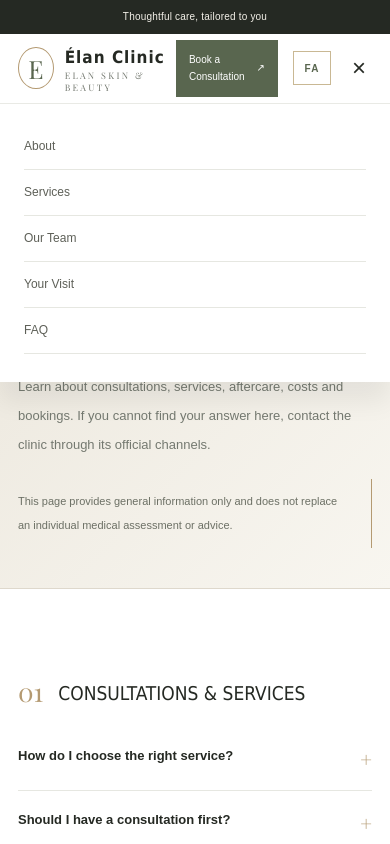
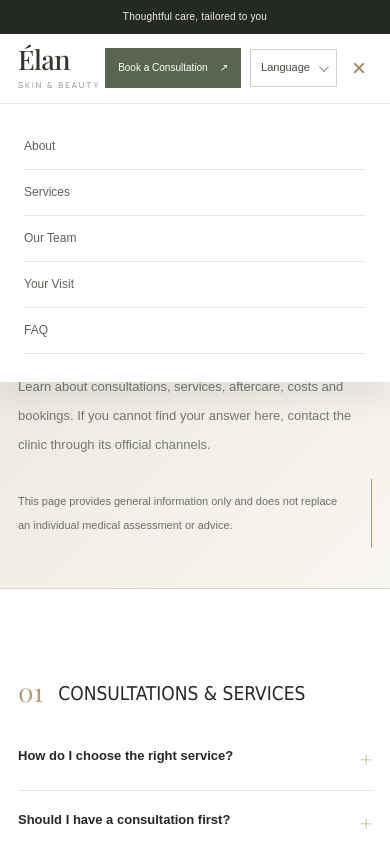
Before and after one commit to Amir-Studio/elan-clinic, a plain HTML site: page en/faq.html in a window 390 px wide. Both pictures are taken after a click on the button "Open menu". Shown: the top 844 px of the page. Drawn offline with nearby package versions, Linux system fonts and the light colour scheme; a web font is replaced by a local one.

Commit message:
Refine language selector, wordmark and cinematic navigation

```diff
--- a/en/faq.html
+++ b/en/faq.html
@@ -280,13 +280,46 @@ html[dir="ltr"] .studio-copy{border-left:0;border-right:1px solid rgba(198,166,1
 html[dir="ltr"] .studio-bottomline a{font-family:Arial,sans-serif}html[dir="ltr"] .sample-note{border-right:0;border-left:2px solid var(--gold)}
 html[dir="ltr"] .faq-list summary{direction:ltr}html[dir="ltr"] .footer-bottom{direction:ltr}
 @media(max-width:680px){html[dir="ltr"] .about-image{padding:0 24px 24px 0}html[dir="ltr"] .studio-copy{border-right:0;border-top:1px solid rgba(198,166,107,.2);padding:17px 0 0}}
+
+/* Refined identity, language control and cinematic navigation */
+.logo.wordmark-logo{display:flex;flex-direction:column;align-items:flex-start;justify-content:center;gap:0;min-width:132px}
+.logo.wordmark-logo .logo-title{font-family:'Playfair Display',Georgia,serif;font-size:30px;font-weight:500;line-height:1.05;letter-spacing:-.7px;color:#30362d;direction:ltr}
+.logo.wordmark-logo .logo-sub{font-family:'Manrope',Arial,sans-serif;font-size:8px;font-weight:400;letter-spacing:2.1px;line-height:1.7;color:#85877e;margin-top:5px;direction:ltr;white-space:nowrap}
+.language-menu{position:relative;z-index:42;direction:ltr}
+.language-menu details{position:relative}
+.language-menu summary{list-style:none;cursor:pointer;display:flex;align-items:center;justify-content:center;gap:9px;min-width:82px;height:40px;padding:0 13px;border:1px solid #d8d2c5;background:#fff;color:#454b41;font-size:12px;font-weight:500;transition:background .25s,border-color .25s,color .25s}
+.language-menu summary::-webkit-details-marker{display:none}
+.language-menu summary:after{content:"";width:6px;height:6px;border-right:1px solid #8c806b;border-bottom:1px solid #8c806b;transform:rotate(45deg) translateY(-2px);transition:transform .3s}
+.language-menu details[open] summary{border-color:#b49a72;background:#fbfaf7}
+.language-menu details[open] summary:after{transform:rotate(225deg) translate(-2px,-1px)}
+.language-options{position:absolute;top:calc(100% + 9px);left:0;min-width:142px;padding:7px;background:#fff;border:1px solid #e9e5dc;box-shadow:0 18px 38px #25292318;display:grid;gap:2px;opacity:0;visibility:hidden;transform:translateY(-8px) scale(.98);transform-origin:top left;transition:opacity .28s ease,transform .38s cubic-bezier(.2,.75,.25,1),visibility 0s linear .38s}
+.language-menu details[open] .language-options{opacity:1;visibility:visible;transform:translateY(0) scale(1);transition-delay:0s}
+.language-options a,.language-options .current-language{display:block;padding:9px 11px;font-size:11px;color:#62665c;white-space:nowrap}
+.language-options a:hover{background:#f5f3ed;color:#343c31}
+.language-options .current-language{color:#59664f;background:#f7f7f3;font-weight:600}
+.hamb{transition:transform .45s cubic-bezier(.2,.8,.2,1),color .25s}
+.hamb[aria-expanded="true"]{transform:rotate(90deg);color:#9c8053}
+@media(max-width:680px){
+ .header{z-index:50}
+ .nav{position:relative}
+ .nav-cta{gap:9px}
+ .language-menu summary{min-width:74px;height:38px;padding:0 10px;font-size:11px}
+ .logo.wordmark-logo{min-width:0}
+ .logo.wordmark-logo .logo-title{font-size:27px}
+ .links{display:flex;visibility:hidden;opacity:0;pointer-events:none;transform:translateY(-15px) scale(.985);transform-origin:top center;transition:opacity .34s ease,transform .48s cubic-bezier(.2,.8,.2,1),visibility 0s linear .48s;max-height:calc(100dvh - 82px);overflow-y:auto}
+ .links.open{display:flex;visibility:visible;opacity:1;pointer-events:auto;transform:translateY(0) scale(1);transition-delay:0s}
+ .links a{opacity:0;transform:translateY(-7px);transition:opacity .28s ease,transform .38s cubic-bezier(.2,.8,.2,1)}
+ .links.open a{opacity:1;transform:translateY(0)}
+ .links.open a:nth-child(1){transition-delay:.04s}.links.open a:nth-child(2){transition-delay:.08s}.links.open a:nth-child(3){transition-delay:.12s}.links.open a:nth-child(4){transition-delay:.16s}.links.open a:nth-child(5){transition-delay:.20s}
+}
+@media(prefers-reduced-motion:reduce){.links,.links a,.hamb,.language-options,.language-menu summary:after{transition:none!important;transform:none!important}}
 </style></head>
 <body>
 <div class="announcement">Thoughtful care, tailored to you</div>
 <header class="header"><div class="wrap nav">
-<a class="logo" href="index.html#home" aria-label="اِلَن کلینیک"><span class="logo-symbol">E</span><span><span class="logo-title">Élan Clinic</span><span class="logo-sub">ELAN SKIN & BEAUTY</span></span></a>
+<a class="logo wordmark-logo" href="index.html#home" aria-label="Élan"><span class="logo-title">Élan</span><span class="logo-sub">SKIN &amp; BEAUTY</span></a>
 <nav class="links" id="links"><a href="index.html#about">About</a><a href="index.html#services">Services</a><a href="index.html#team">Our Team</a><a href="index.html#journey">Your Visit</a><a href="faq.html" aria-current="page">FAQ</a></nav>
-<div class="nav-cta"><a class="btn" href="index.html#contact">Book a Consultation <span>↗</span></a><a class="language-switch" href="../faq.html" lang="fa" aria-label="Switch to Persian">FA</a><button class="hamb" id="hamb" aria-label="Open menu" aria-expanded="false">☰</button></div>
+<div class="nav-cta"><a class="btn" href="index.html#contact">Book a Consultation <span>↗</span></a><div class="language-menu"><details><summary aria-label="Choose language">Language</summary><div class="language-options"><span class="current-language" aria-current="true">English</span><a href="../faq.html" lang="fa">فارسی</a></div></details></div><button class="hamb" id="hamb" aria-label="Open menu" aria-expanded="false">☰</button></div>
 </div></header>
 <main>
 <section class="faq-hero"><div class="wrap faq-hero-grid"><div><div class="kicker">VISITOR GUIDE</div><h1>Clear answers,<br>for informed decisions.</h1><p>Learn about consultations, services, aftercare, costs and bookings. If you cannot find your answer here, contact the clinic through its official channels.</p></div><div class="faq-hero-note">This page provides general information only and does not replace an individual medical assessment or advice.</div></div></section>
@@ -305,7 +338,7 @@ html[dir="ltr"] .faq-list summary{direction:ltr}html[dir="ltr"] .footer-bottom{d
 <div class="faq-bottom"><div><h2>Still have a question?</h2><p>Visit the home page to start a conversation or request a consultation.</p></div><a class="btn" href="index.html#contact">Request a consultation <span>↗</span></a></div>
 </div></main>
 <footer class="footer"><div class="wrap"><div class="footer-grid">
-<div><a class="logo" href="index.html#home"><span class="logo-symbol">E</span><span><span class="logo-title">Élan Clinic</span><span class="logo-sub">ELAN SKIN & BEAUTY</span></span></a><p>Thoughtful skin care, guided by science, empathy and individual needs.</p></div>
+<div><a class="logo wordmark-logo" href="index.html#home" aria-label="Élan"><span class="logo-title">Élan</span><span class="logo-sub">SKIN &amp; BEAUTY</span></a><p>Thoughtful skin care, guided by science, empathy and individual needs.</p></div>
 <div><h4>QUICK LINKS</h4><div class="footer-links"><a href="index.html#about">About</a><a href="index.html#services">Services</a><a href="index.html#team">Our Team</a><a href="faq.html">FAQ</a></div></div>
 <div><h4>CONTACT</h4><div class="footer-links"><a href="index.html#contact">Request a consultation</a><a href="index.html#contact">Clinic address</a><a href="index.html#contact">OPENING HOURS</a></div></div>
 <div><h4>SOCIAL MEDIA</h4><div class="footer-links"><a href="index.html#contact">Clinic Instagram — add official link</a><a href="index.html#contact">Contact — add verified details</a></div></div>
@@ -338,6 +371,6 @@ html[dir="ltr"] .faq-list summary{direction:ltr}html[dir="ltr"] .footer-bottom{d
 </section>
 <script>
 const hamb=document.getElementById('hamb'),links=document.getElementById('links');
-hamb.addEventListener('click',()=>{const open=links.classList.toggle('open');hamb.setAttribute('aria-expanded',String(open));hamb.textContent=open?'×':'☰';document.body.classList.toggle('lock',open)});
-links.querySelectorAll('a').forEach(a=>a.addEventListener('click',()=>{links.classList.remove('open');hamb.setAttribute('aria-expanded','false');hamb.textContent='☰';document.body.classList.remove('lock')}));
+const closeMenu=()=>{if(!hamb||!links)return;links.classList.remove('open');hamb.setAttribute('aria-expanded','false');hamb.textContent='☰';document.body.classList.remove('lock')};
+if(hamb&&links){hamb.addEventListener('click',()=>{const open=!links.classList.contains('open');links.classList.toggle('open',open);hamb.setAttribute('aria-expanded',String(open));hamb.textContent=open?'×':'☰';document.body.classList.toggle('lock',open)});links.querySelectorAll('a').forEach(a=>a.addEventListener('click',closeMenu));document.addEventListener('keydown',e=>{if(e.key==='Escape'){closeMenu();document.querySelectorAll('.language-menu details[open]').forEach(d=>d.open=false)}});document.addEventListener('click',e=>{if(!e.target.closest('.language-menu'))document.querySelectorAll('.language-menu details[open]').forEach(d=>d.open=false);if(!e.target.closest('.nav')&&links.classList.contains('open'))closeMenu()});}
 </script></body></html>
```
